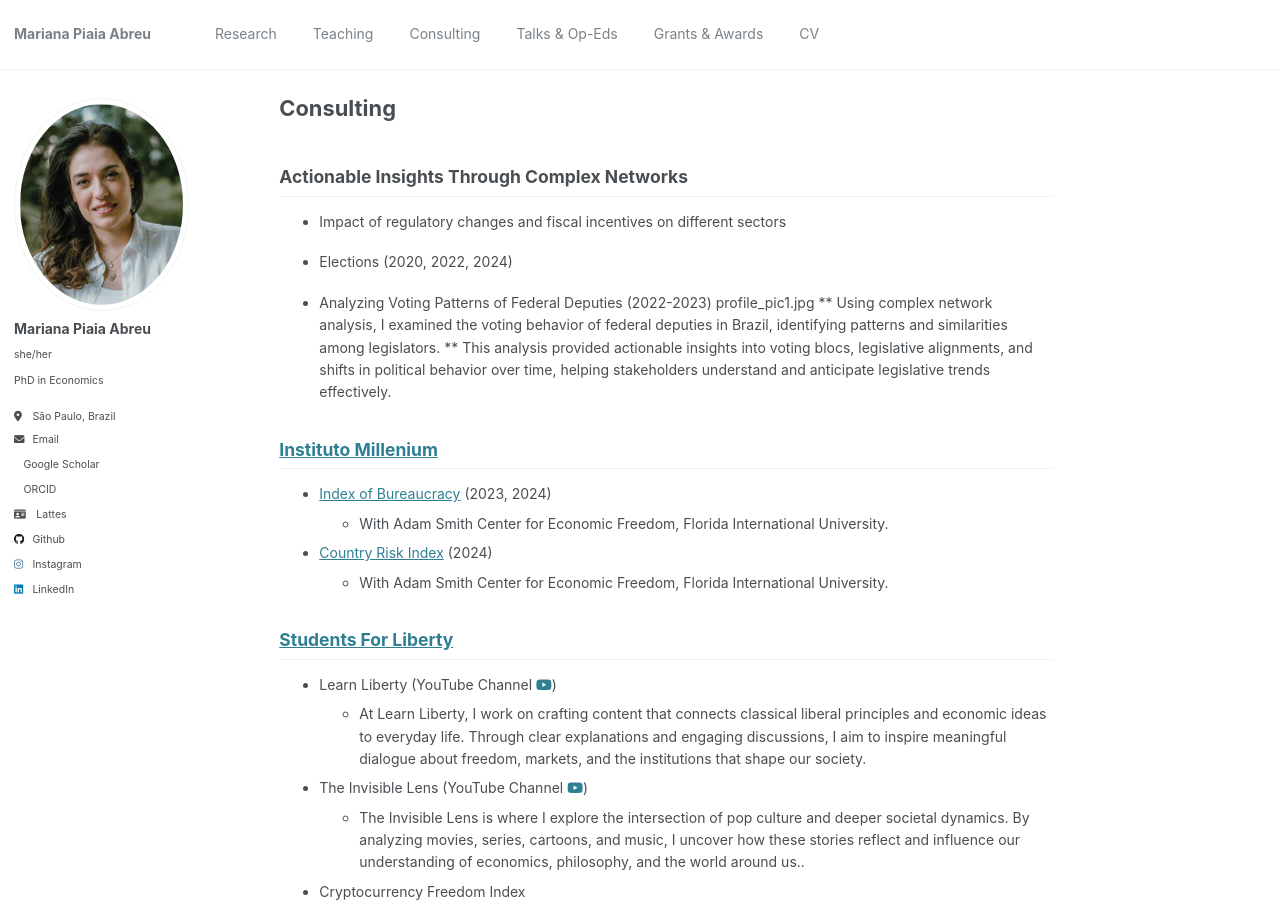
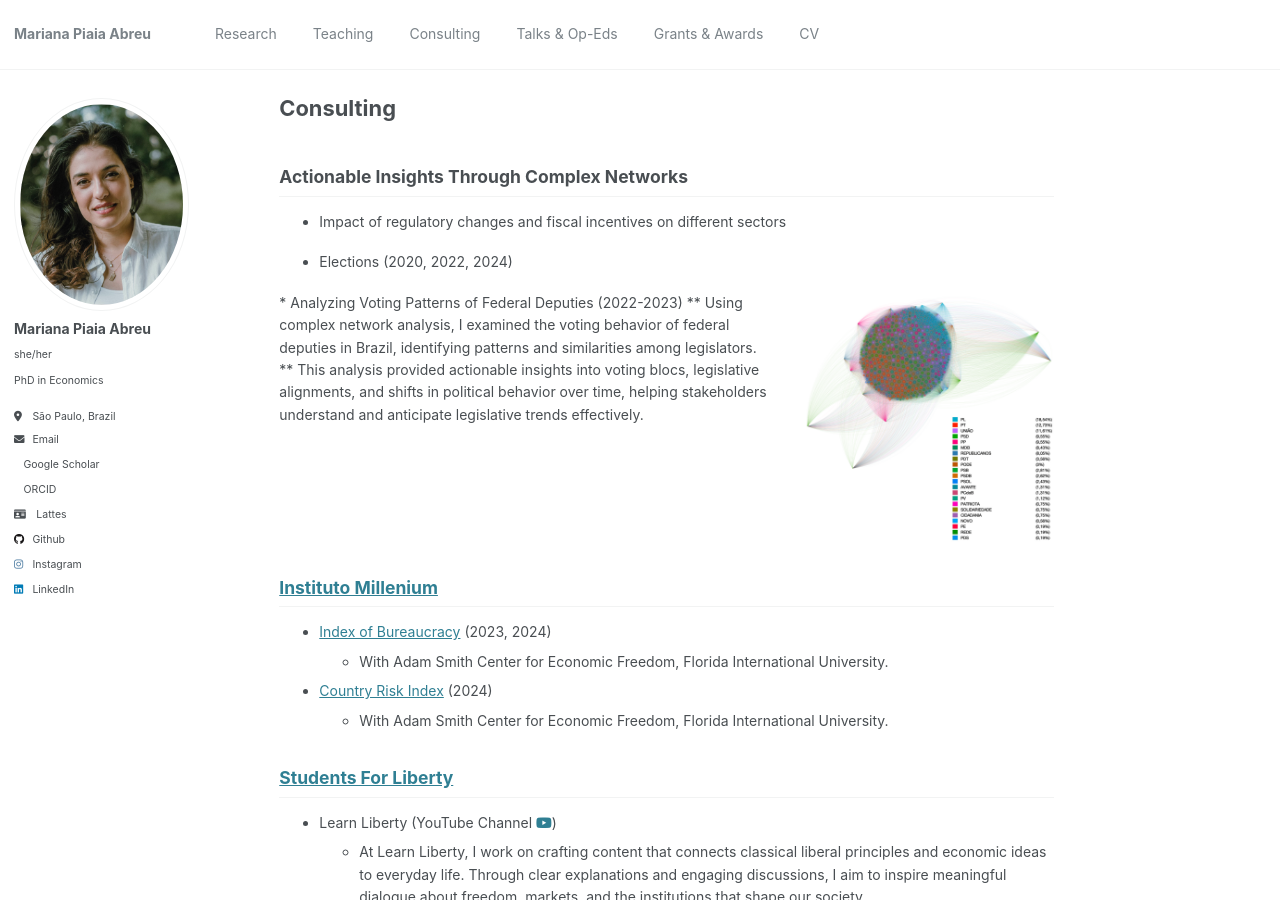
Before and after one commit to piaiaabreu/piaiaabreu.github.io, a Jekyll site: the page built from _pages/consulting.md, in a window 1280 px wide and 900 px high. Built offline with Jekyll 4.4.1, drawn with Linux system fonts in a browser that asks for light colours; a style sheet for code colours, icons or effects is not loaded.

Commit message:
Update consulting.md

```diff
--- a/_pages/consulting.md
+++ b/_pages/consulting.md
@@ -14,9 +14,22 @@ redirect_from:
 
 * Elections (2020, 2022, 2024)
 
-* Analyzing Voting Patterns of Federal Deputies (2022-2023)  profile_pic1.jpg
+
+<div style="display: flex; align-items: flex-start; gap: 30px;">
+  <div style="flex: 1; max-width: 70%;">
+    <p>
+* Analyzing Voting Patterns of Federal Deputies (2022-2023)
   ** Using complex network analysis, I examined the voting behavior of federal deputies in Brazil, identifying patterns and similarities among legislators.
   ** This analysis provided actionable insights into voting blocs, legislative alignments, and shifts in political behavior over time, helping stakeholders understand and anticipate legislative trends effectively.
+    </p>
+  </div>
+  <div style="flex-shrink: 0;">
+    <img src="/images/congress.png" alt="Congress"
+      style="width: 250px; border-radius: 10px;">
+  </div>
+</div>
+
+
 
 ## [Instituto Millenium](https://institutomillenium.org.br/colunistas/mariana-piaia/)
 
```
